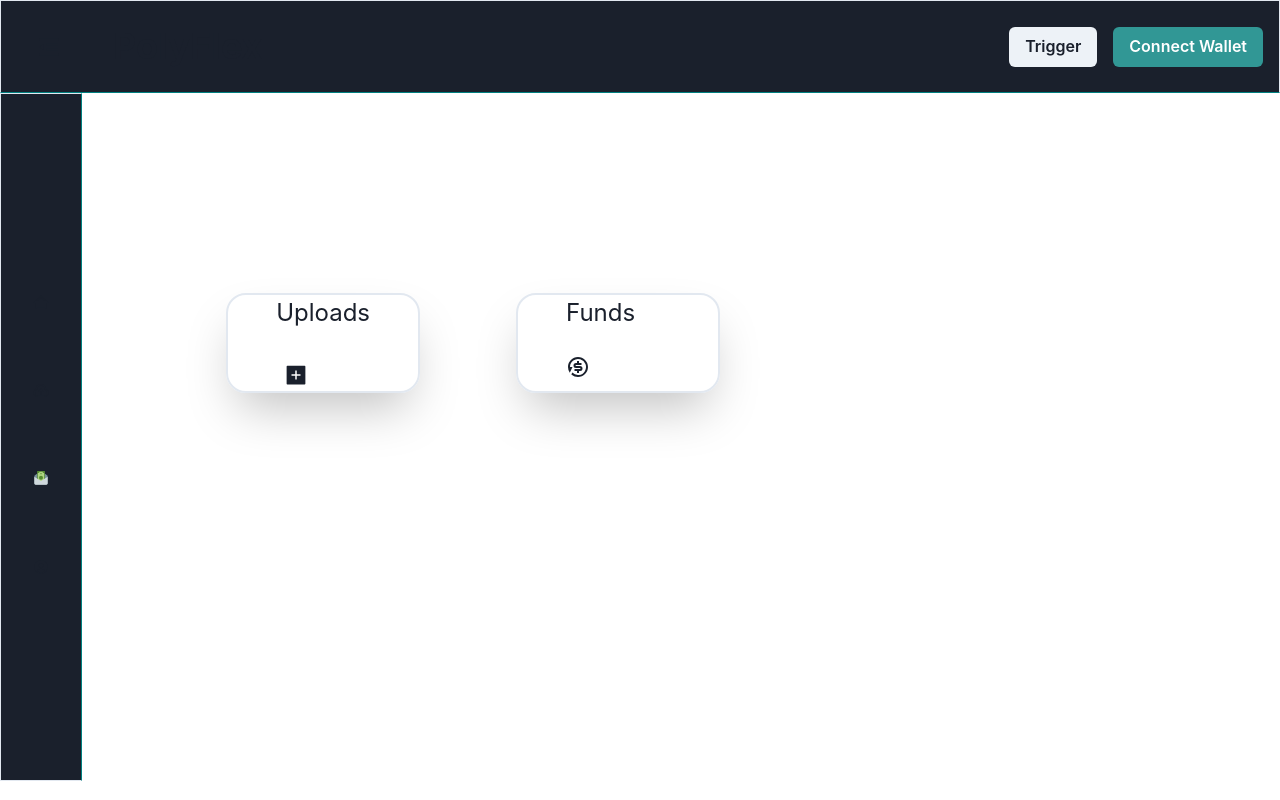
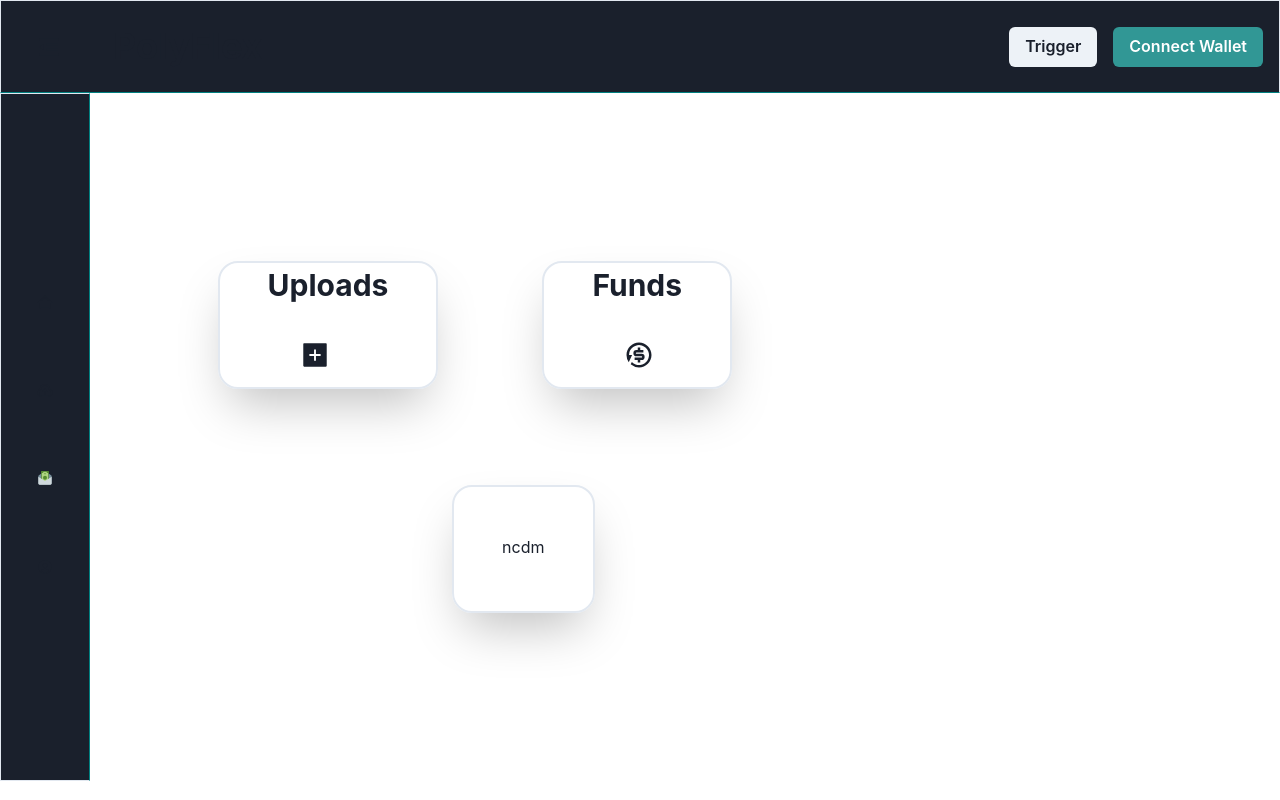
Before and after one commit to innbuld/PolygonHack, a Next.js app: page /Account in a window 1280 px wide. Built offline with nearby package versions, Linux system fonts and the light colour scheme.

Commit message:
acc dashboard

```diff
--- a/pages/Account.js
+++ b/pages/Account.js
@@ -5,27 +5,31 @@ import{RiRefund2Fill} from "react-icons/ri"
 
 export default function Account() {
   return (
-    <Flex w={'full'} justifyContent={"center"}  p='36' height={'100'} position='relative'  >
-      <Box borderWidth={'2px'} borderRadius={'lg'} shadow='2xl' backgroundColor='ash' p={'12'} mt='14' mr='24' rounded={'20'} >
-        <Box mt='-12' fontSize={'2xl'}   >
-         <Text >Uploads </Text>
-         <Flex>
-         <Box cursor={'pointer'} ml='2' mt='8' bottom={'3'} >
+    <Flex  width={'256'} justifyContent={'space-between'} alignItems="center" gap={'2'} p='32' >
+
+      <Box borderWidth={'2px'} borderRadius={'lg'} height='32' shadow='2xl' backgroundColor='ash' p={'12'} mb='56' mr='24' rounded={'20'}>
+        <Box mt='-12' fontSize={'3xl'} >
+          <Text as={'b'} >Uploads </Text>
+          <Box cursor={'pointer'} ml='8' mt='8'  >
             <AiFillPlusSquare></AiFillPlusSquare>
           </Box>
-         </Flex>
-
-
         </Box>
       </Box>
 
-     <Flex w={'full'} >
-     <Box borderWidth={'2px'} borderRadius={'lg'} shadow='2xl' backgroundColor='ash' p={'12'} mt='14' mr={'28%'} rounded={'20'} >
-        <Box mt='-12' fontSize={'2xl'}  >
-         <Text >Funds </Text>
+      <Box borderWidth={'2px'} borderRadius={'lg'} height='32' shadow='2xl' backgroundColor='ash' p={'12'} mb='56' mr='24' rounded={'20'}>
+        <Box mt='-12' fontSize={'3xl'} >
+          <Text as={'b'} >Funds </Text>
+          <Box cursor={'pointer'} ml='8' mt='8'  >
+             <RiRefund2Fill></RiRefund2Fill>
+          </Box>
+        </Box>
+      </Box>
+
      <Flex>
-         <Box cursor={'pointer'} mr='20' mt={'6'} >
-           <RiRefund2Fill></RiRefund2Fill>
+       <Box mt={'56'} borderWidth={'2px'} ml='-96'  borderRadius={'lg'} height='32' shadow='2xl' backgroundColor='ash' p={'12'}   rounded={'20'} >
+        <Box  >
+          <Text>ncdm</Text>
+        </Box>
        </Box>
      </Flex>
 
@@ -33,8 +37,6 @@ export default function Account() {
 
 
 
-        </Box>
-     </Box>
 
 
     </Flex>
@@ -43,7 +45,8 @@ export default function Account() {
 
 
 
-    </Flex>
+
+
 
 
 
```
Lines whose indentation alone changed are shown as unchanged.
